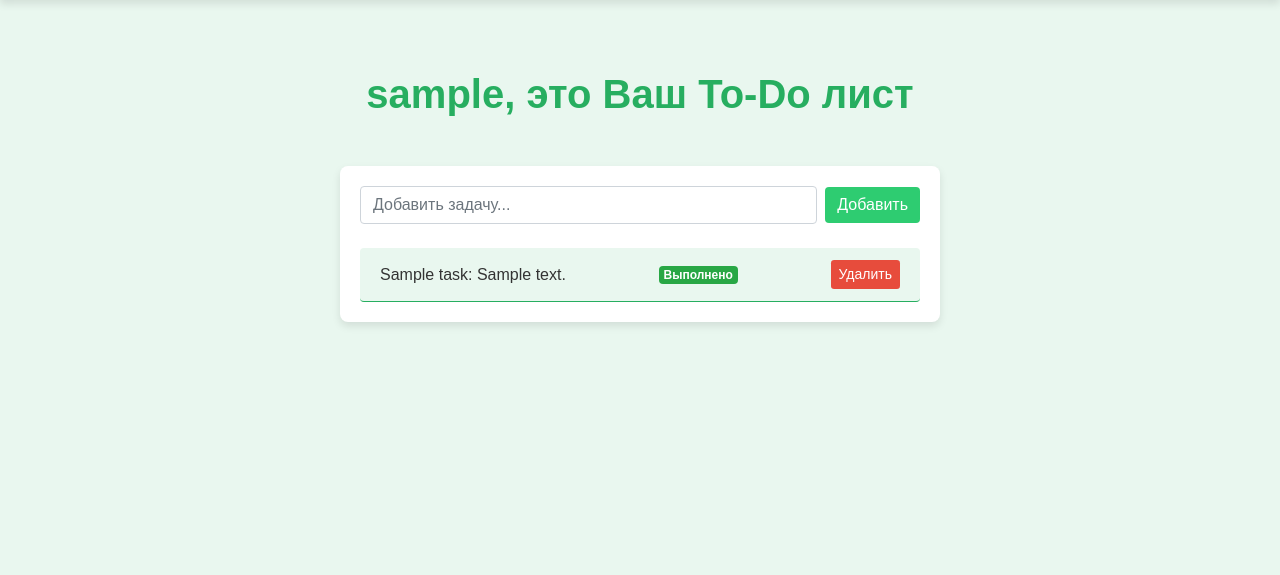
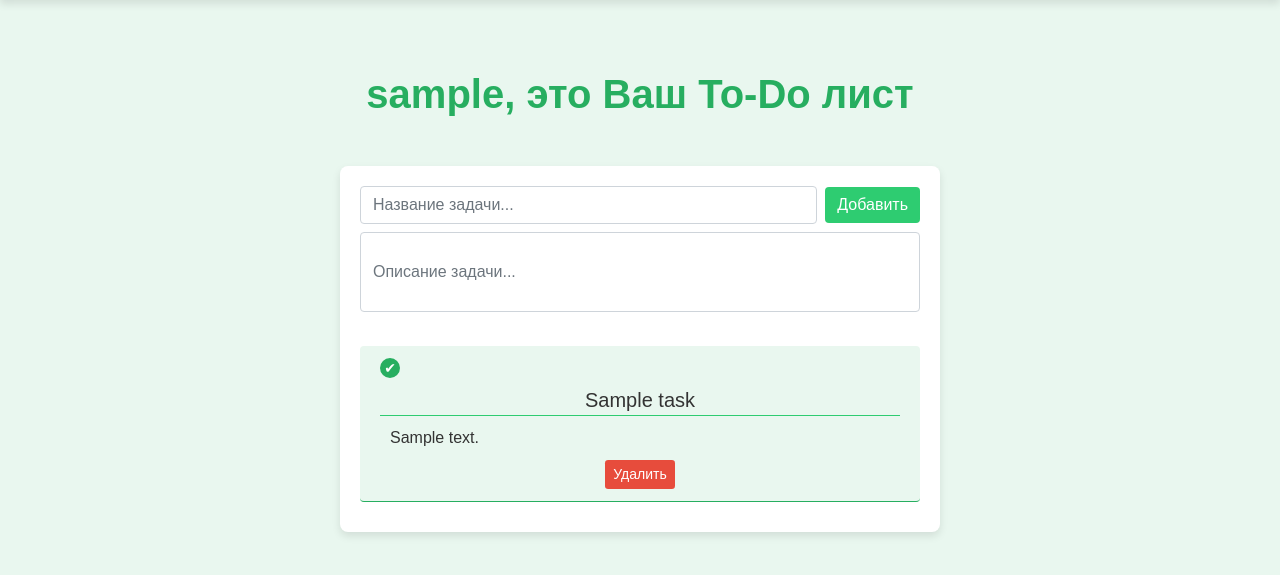
Before and after one commit to wizardVadim/ToDoFlask, a Flask app: template templates/index.html in a window 1280 px wide. Shown: the part 95-670 px from the top of the page. Run offline with Flask 3, Linux system fonts and the light colour scheme; tables that the repository leaves empty hold one stand-in row (values such as "Sample post"); the template is opened without the code that fills it: values that come from a table or form of the project are taken from there, most other values are stand-ins (such as "Sample title", 1, 10 or a date in 2020); parts of the project's set-up code (start-up, migrations or seed data) failed here and were passed over; some libraries are stand-ins or nearby versions.

Commit message:
MVP is completed

```diff
--- a/scripts/app.py
+++ b/scripts/app.py
@@ -1,3 +1,5 @@
+from crypt import methods
+from datetime import datetime, timezone
 from flask import Flask, request, jsonify, render_template, redirect, url_for, make_response
 from flask_cors import CORS
 from models import User, db, Task
@@ -21,6 +23,7 @@ static_dir   = os.path.join(os.path.dirname(os.path.dirname(__file__)), 'static'
 secret_key   = 'adminKeyJWT'
 
 app = Flask(__name__, template_folder=template_dir, static_folder=static_dir)
+CORS(app, supports_credentials=True)
 
 # Настройка строки подключения к PostgreSQL
 app.config['SQLALCHEMY_DATABASE_URI'] = 'postgresql://' + settings.getSetting("postgres_user") + ':' + settings.getSetting("postgres_pass") +'@localhost:5432/todo_list'
@@ -98,6 +101,13 @@ def index():
     tasks_data = [{"id": task.id, "title": task.title, "description": task.description, "completed": task.completed} for
                   task in tasks]
 
+    for task in tasks:
+        print(task.id)
+        if (task.completed):
+            print('comp')
+        else:
+            print('not comp')
+
     return render_template('index.html', username=str(current_user.get('username')), is_authenticated=is_authenticated, tasks=tasks_data)
 
 
@@ -167,12 +177,12 @@ def login():
 
         # Проверка наличия данных
         if not username or not password:
-            return jsonify({'message': 'Отсутствует имя пользователя или пароль'}), 400
+            return make_response(jsonify({'message': 'Отсутствует имя пользователя или пароль'}), 400)
 
         user = User.query.filter_by(username=username).first()
 
         if not user or not check_password_hash(user.password, password):
-            return jsonify({"message": "Неправильное имя пользователя или пароль"}), 401
+            return make_response(jsonify({"message": "Неправильное имя пользователя или пароль"}), 401)
 
         # Создание JWT токена
         access_token = create_access_token(identity={'username': user.username})
@@ -194,12 +204,10 @@ def login():
 
     return render_template('login.html', is_authenticated=is_authenticated)
 
+# Маршрут для выхода (удаление cookie с токеном)
 @app.route('/logout', methods=['GET', 'POST'])
 @jwt_required(locations=['cookies'])
 def logout():
-    # Логируем состояние cookies
-    print("Кука access_token_cookie перед вызовом jwt_required:", request.cookies.get('access_token_cookie'))
-
     # Проверка, что токен действителен
     try:
         jti = get_jwt()['jti']
@@ -212,7 +220,124 @@ def logout():
     response.delete_cookie('access_token_cookie')  # Удаляем токен из cookies
     return response
 
+# Маршрут для удаления задачи
+@app.route('/remove_task', methods=['POST'])
+@jwt_required(locations=['cookies'])
+def remove_task():
+    if request.content_type == 'application/json':
+        data = request.get_json()
+    else:
+        data = request.form
 
+    task_id = data.get('task_id')
+
+    print('task_id: ' + task_id)
+
+    # Проверка наличия данных
+    if not task_id:
+        return make_response(jsonify({'message': 'Отсутствует идентификатор задачи'}), 400)
+
+    task = Task.query.filter_by(id=task_id).first()
+
+    #Проверка наличия задачи в БД
+    if not task:
+        return make_response(jsonify({'message': 'Данной задачи нет в базе данных'}), 401)
+
+    try:
+        db.session.delete(task)
+        db.session.commit()
+    except Exception as e:
+        db.session.rollback()
+        print(e)
+        return make_response(jsonify({'message': 'Произошла ошибка при удалении'}), 500)
+
+    return make_response(jsonify({'message': 'Удаление прошло успешно'}), 200)
+
+# Маршрут для добавления задачи
+@app.route('/add_task', methods=['POST'])
+@jwt_required(locations=['cookies'])
+def add_task():
+    current_user = get_jwt_identity()
+
+    if request.content_type == 'application/json':
+        data = request.get_json()
+    else:
+        data = request.form
+
+    task_title = data.get('task_title')
+    task_description = data.get('task_description')
+
+    print(task_title + ' ' + task_description + ' - Данные задачи')
+
+    # Проверка наличия данных
+    if not task_title or not task_description:
+        return make_response(jsonify({'message': 'Отсутствуют данные по задаче'}), 400)
+
+    # Найти пользователя по его имени
+    user = User.query.filter_by(username=current_user.get('username')).first()
+
+    # Проверка существовани пользователя
+    if not user:
+        return make_response(jsonify({'message': 'Не найден текущий пользователь'}), 500)
+
+    new_task = Task(user_id=user.id, title=task_title, description=task_description)
+
+    try:
+        db.session.add(new_task)
+        db.session.commit()
+    except Exception as e:
+        db.session.rollback()
+        print(e)
+        return make_response(jsonify({'message': 'Произошла ошибка при добавлении в базу данных'}), 500)
+
+    return make_response(jsonify({'message': 'Добавление прошло успешно', 'id': new_task.id}), 200)
+
+# Маршрут для выполнения задачи
+@app.route('/complete_task', methods=['POST'])
+@jwt_required(locations=['cookies'])
+def complete_task():
+
+    if request.content_type == 'application/json':
+        data = request.get_json()
+    else:
+        data = request.form
+
+    task_id = data.get('task_id')
+    checked = data.get('checked')
+
+    if checked:
+        print('checked')
+    else:
+        print('not checked')
+
+    # print(task_id + ' ' + checked + ' - Данные задачи')
+
+    # Проверка наличия данных
+    if not task_id or not checked:
+        return make_response(jsonify({'message': 'Отсутствуют данные по задаче'}), 400)
+
+    # Найти задачу по id
+    task = Task.query.filter_by(id=task_id).first()
+
+    # Проверка существовани пользователя
+    if not task:
+        return make_response(jsonify({'message': 'Не найдена задача'}), 500)
+
+    try:
+        task.completed = checked
+        if checked:
+            task.completedAt = datetime.now(timezone.utc)
+        else:
+            task.completedAt = None
+
+        db.session.commit()
+
+    except Exception as e:
+        db.session.rollback()
+        print(e)
+        return make_response(jsonify({'message': 'Произошла ошибка при изменении в базе данных'}), 500)
+
+    return make_response(jsonify({'message': 'Выполнение задачи прошло успешно'}), 200)
 
 # Запуск приложения
 if __name__ == '__main__':
--- a/scripts/models.py
+++ b/scripts/models.py
@@ -21,7 +21,7 @@ class User(db.Model):
 class Task(db.Model):
     __tablename__ = 'tasks'
     id = db.Column(db.Integer, primary_key=True) # Идентификатор задачи
-    title = db.Column(db.String(50), unique=True, nullable=False) # Заголовок (наименование) задачи
+    title = db.Column(db.String(50), unique=False, nullable=False) # Заголовок (наименование) задачи
     description = db.Column(db.String(2048), unique=False, nullable=False) # Описание задачи
     user_id = db.Column(db.Integer, db.ForeignKey('users.id'), nullable=False) # Связь с пользователем, создавшим задачу
     created_at = db.Column(db.DateTime, default=datetime.now(timezone.utc), nullable=False)  # Время создания
--- a/static/js/script.js
+++ b/static/js/script.js
@@ -1,29 +1,73 @@
 const form = document.getElementById('todoForm');
-        const taskInput = document.getElementById('taskInput');
-        const taskList = document.getElementById('taskList');
+const taskTitleInput = document.getElementById('taskTitleInput');
+const taskDescriptionInput = document.getElementById('taskDescriptionInput');
+const taskList = document.getElementById('taskList');
 
-        form.addEventListener('submit', function (e) {
-            e.preventDefault();
-            const taskText = taskInput.value;
-            if (taskText.trim()) {
+const liTasks = document.querySelectorAll('.task-item');
+
+form.addEventListener('submit', function (e) {
+    e.preventDefault();
+    const taskTitle = taskTitleInput.value;
+    const taskDescription = taskDescriptionInput.value;
+
+    if (taskTitle.trim()) {
+        fetch('/add_task', {
+            method: 'POST',
+            credentials: 'include',
+            headers: {
+                'Content-Type': 'application/json'
+            },
+            body: JSON.stringify({ // Преобразуем в строку JSON
+                'task_title': taskTitle,
+                'task_description': taskDescription
+            })
+        })
+        .then(response => {
+            return response.json().then(data => ({ status: response.status, body: data }));
+        })
+        .then(({ status, body }) => {
+            if (status === 200) {
                 const li = document.createElement('li');
-                li.className = 'list-group-item d-flex justify-content-between align-items-center task-item';
-                li.innerHTML = `<span>${taskText}</span> <button class="btn btn-sm btn-danger delete-btn">Удалить</button>`;
+                li.id = `task-${body.id}`;
+                li.className = 'list-group-item task-item';
+                li.innerHTML = `
+                    <div class="task-content">
+                        <input type="checkbox" class="custom-checkbox complete-task mr-2" id="checkbox-${body.id}">
+                        <div class="task-title" id="taskTitle-${body.id}">${taskTitle}</div>
+                        <div class="task-description" id="taskDescription-${body.id}">${taskDescription}</div>
+                        <button class="btn btn-sm btn-danger delete-btn">Удалить</button>
+                    </div>
+                `;
+
+                // Добавление задачи в список
                 taskList.appendChild(li);
-                taskInput.value = '';
+                taskTitleInput.value = '';
+                taskDescriptionInput.value = '';
 
                 // Удалить элемент "Нет задач" при добавлении новой задачи
                 const noTasksElement = document.getElementById('noTasks');
                 if (noTasksElement) {
-                    noTasksElement.remove(); // Удаляет элемент "Нет задач"
+                    noTasksElement.remove();
                 }
 
-                li.querySelector('.delete-btn').addEventListener('click', function () {
-                    li.remove();
-                    checkNoTasks();
-                })
+
+                // Добавление слушателя события для кнопки удаления
+                addEventListenerRemoveForTask(li);
+
+                // Добавление слушателя события для кнопки выполнения
+                addEventListenerCompleteForTask(li);
+
+            } else {
+                document.getElementById('message').innerText = body.message;
             }
+        })
+        .catch(error => {
+            console.error('Ошибка: ', error);
+            document.getElementById('message').innerText = 'Произошла ошибка при выполнении запроса.';
         });
+    }
+});
+
 
 function checkNoTasks() {
     if (taskList.children.length === 0) {
@@ -34,3 +78,89 @@ function checkNoTasks() {
         taskList.appendChild(noTasksElement);
     }
 }
+
+liTasks.forEach(task => {
+    addEventListenerRemoveForTask(task)
+});
+
+liTasks.forEach(task => {
+    addEventListenerCompleteForTask(task)
+});
+
+function addEventListenerRemoveForTask(task) {
+
+    const deleteButton = task.querySelector('.delete-btn');
+
+    // Убедимся, что кнопка существует перед добавлением слушателя
+    if (deleteButton) {
+        deleteButton.addEventListener('click', function () {
+            const taskId = task.id.replace('task-', ''); // Получаем id задачи, убираем префикс
+
+            fetch('/remove_task', {
+                method: 'POST',
+                credentials: 'include',
+                headers: {
+                    'Content-Type': 'application/json'
+                },
+                body: JSON.stringify({
+                    'task_id': taskId
+                })
+            })
+            .then(response => {
+                return response.json().then(data => ({ status: response.status, body: data }));
+            })
+            .then(({ status, body }) => {
+                if (status === 200) {
+                    task.remove();
+                    checkNoTasks(); // Проверяем, есть ли еще задачи
+                } else {
+                    document.getElementById('message').innerText = body.message;
+                }
+            })
+            .catch(error => {
+                console.error('Ошибка: ', error);
+                document.getElementById('message').innerText = 'Произошла ошибка при выполнении запроса.';
+            });
+        });
+    }
+
+}
+
+function addEventListenerCompleteForTask(task) {
+    const completeButton = task.querySelector('.complete-task');
+
+    // Убедимся, что кнопка существует перед добавлением слушателя
+    if (completeButton) {
+        completeButton.addEventListener('change', function () {
+            const taskId = task.id.replace('task-', ''); // Получаем id задачи, убираем префикс
+            const checked = this.checked;
+
+            fetch('/complete_task', {
+                method: 'POST',
+                credentials: 'include',
+                headers: {
+                    'Content-Type': 'application/json'
+                },
+                body: JSON.stringify({
+                    'task_id': taskId,
+                    'checked': checked
+                })
+            })
+            .then(response => response.json().then(data => ({ status: response.status, body: data })))
+            .then(({ status, body }) => {
+                if (status === 200) {
+                    // Действия при успешном запросе, например, обновление интерфейса
+                    console.log('Task completion status updated successfully.');
+                } else {
+                    document.getElementById('message').innerText = body.message;
+                }
+            })
+            .catch(error => {
+                // console.error('Ошибка: ', error);
+                document.getElementById('message').innerText = 'Произошла ошибка при выполнении запроса.';
+            });
+        });
+    } else {
+        console.warn('Complete button not found for task:', task);
+    }
+}
--- a/static/styles.css
+++ b/static/styles.css
@@ -21,7 +21,7 @@ body {
 }
 
 .form-inline input {
-    flex: 1;
+    display: block;
 }
 
 .add-btn {
@@ -35,6 +35,13 @@ body {
 }
 
 .list-group-item {
+    display: block;
+
+    margin: 10px 0;
+
+    width: 100%;
+    max-width: inherit;
+
     background-color: #e9f7ef; /* Легкий зеленый цвет для задач */
     color: #333;
     border: none;
@@ -42,9 +49,12 @@ body {
 }
 
 .delete-btn {
+    display: block;
     background-color: #e74c3c; /* Красный цвет для кнопки удаления */
     color: white;
     border: none;
+
+    margin: 0 auto;
 }
 
 .delete-btn:hover {
@@ -141,3 +151,55 @@ body {
     color: red;
     margin: 10px 0;
 }
+
+/* Task */
+
+.task-title {
+    text-align: center;
+
+    font-size: 20px;
+
+    border-bottom: 1px solid #2ecc71;
+}
+
+.task-description {
+    margin: 10px;
+}
+
+#taskDescriptionInput {
+    height: 80px; /* Устанавливаем высоту для поля описания задачи */
+    resize: none; /* Отключаем возможность изменения размера поля */
+}
+
+
+/* Checkbox */
+
+/* Скрываем стандартный чекбокс */
+.custom-checkbox {
+    appearance: none; /* Убираем стандартный стиль чекбокса */
+    -webkit-appearance: none; /* Для Safari */
+    width: 20px;
+    height: 20px;
+    border: 2px solid #27ae60; /* Зеленая граница */
+    border-radius: 50%; /* Делает чекбокс круглым */
+    display: inline-block;
+    position: relative;
+    cursor: pointer;
+    outline: none;
+}
+
+/* Стиль для активного чекбокса (когда он отмечен) */
+.custom-checkbox:checked {
+    background-color: #27ae60; /* Зеленый цвет заливки */
+    border-color: #27ae60; /* Зеленая граница */
+}
+
+/* Галочка внутри круга */
+.custom-checkbox:checked::after {
+    content: '✔'; /* Символ галочки */
+    color: white; /* Цвет галочки */
+    font-size: 14px;
+    position: absolute;
+    top: 50%;
+    left: 50%;
+    transform: translate(-50%, -50%);
--- a/templates/index.html
+++ b/templates/index.html
@@ -51,26 +51,41 @@
 
         <div class="todo-container">
             {% block content %}
-            <form id="todoForm" class="form-inline justify-content-center" method="post" action="/addDo" content="application/json">
-                <input type="text" id="taskInput" class="form-control mr-2" placeholder="Добавить задачу..." required>
-                <button type="submit" class="btn add-btn">Добавить</button>
+            <form id="todoForm" class="justify-content-center" method="post" action="/addDo" content="application/json">
+                <div class="d-flex align-items-center mb-2">
+                    <!-- Название задачи и кнопка "Добавить" в одной строке -->
+                    <input type="text" id="taskTitleInput" class="form-control mr-2" placeholder="Название задачи..." required>
+                    <button type="submit" class="btn add-btn">Добавить</button>
+                </div>
+                <!-- Описание задачи ниже и с большей высотой -->
+                <div>
+                    <input type="text" id="taskDescriptionInput" class="form-control mb-2" placeholder="Описание задачи..." required>
+                </div>
             </form>
             <ul id="taskList" class="list-group mt-4">
                 {% for task in tasks %}
-                    <li class="list-group-item d-flex justify-content-between align-items-center task-item">
-                        <span>{{ task.title }}: {{ task.description }}</span>
-                        {% if task.completed %}
-                            <span class="badge badge-success">Выполнено</span>
-                        {% else %}
-                            <span class="badge badge-warning">В процессе</span>
-                        {% endif %}
-                        <button class="btn btn-sm btn-danger delete-btn">Удалить</button>
+                    <li class="list-group-item task-item" id="task-{{ task.id }}">
+                        <div class="task-content">
+                            <!-- Статус выполнения -->
+                            {% if task.completed %}
+                                <input type="checkbox" class="custom-checkbox complete-task mr-2" id="checkbox-{{ task.id }}" checked>
+                            {% else %}
+                                <input type="checkbox" class="custom-checkbox complete-task mr-2" id="checkbox-{{ task.id }}">
+                            {% endif %}
+                            <!-- Название задачи -->
+                            <div class="task-title" id="taskTitle-{{ task.id }}">{{ task.title }}</div>
+                            <!-- Описание задачи -->
+                            <div class="task-description" id="taskDescription-{{ task.id }}">{{ task.description }}</div>
+                            <!-- Кнопка удаления -->
+                            <button class="btn btn-sm btn-danger delete-btn">Удалить</button>
+                        </div>
                     </li>
                 {% else %}
                     <!-- Если список задач пуст -->
                     <li class="list-group-item" id="noTasks">Нет задач</li>
                 {% endfor %}
             </ul>
+            <div id="message"></div>
             {% endblock %}
         </div>
     </div>
```
